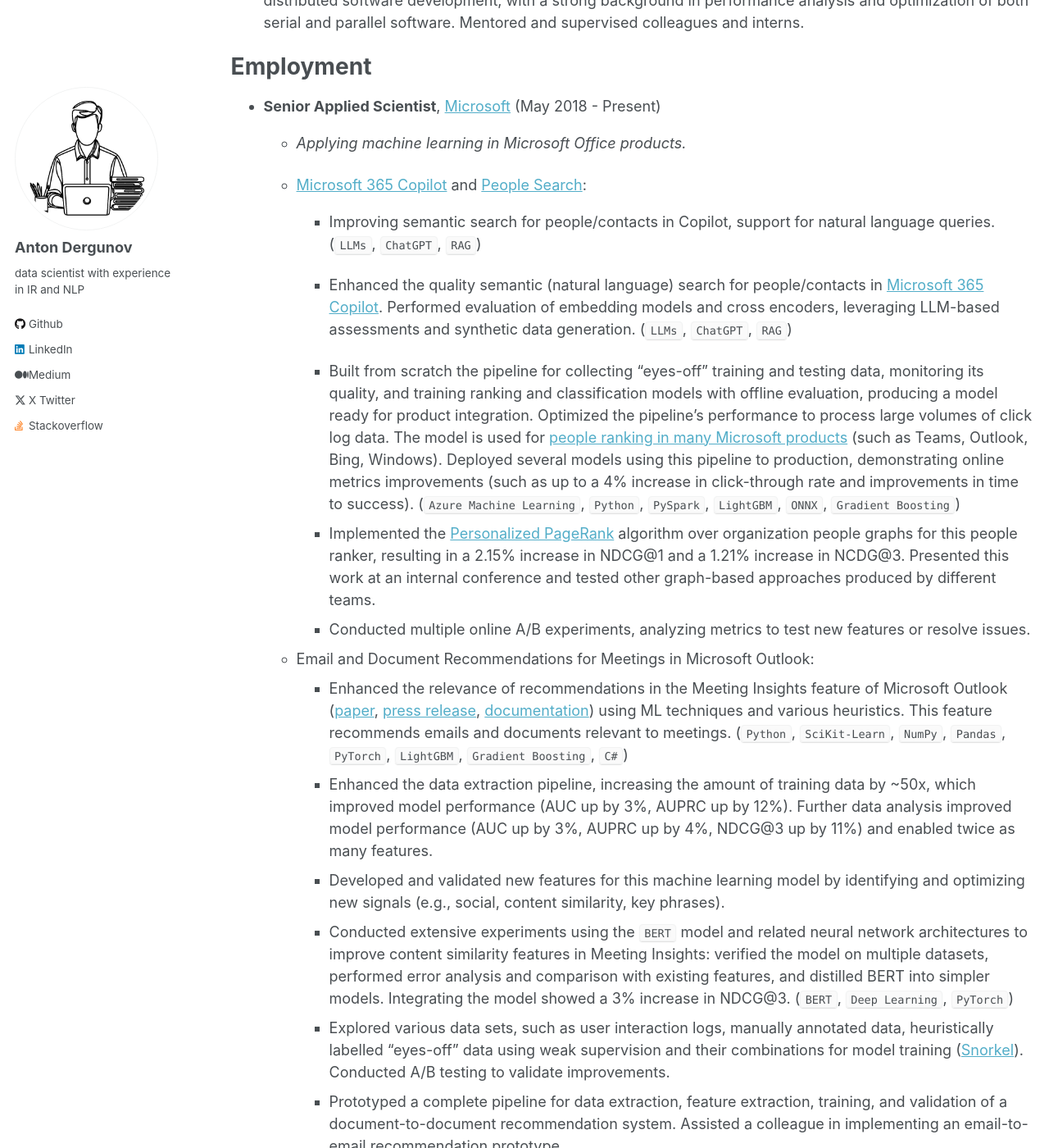
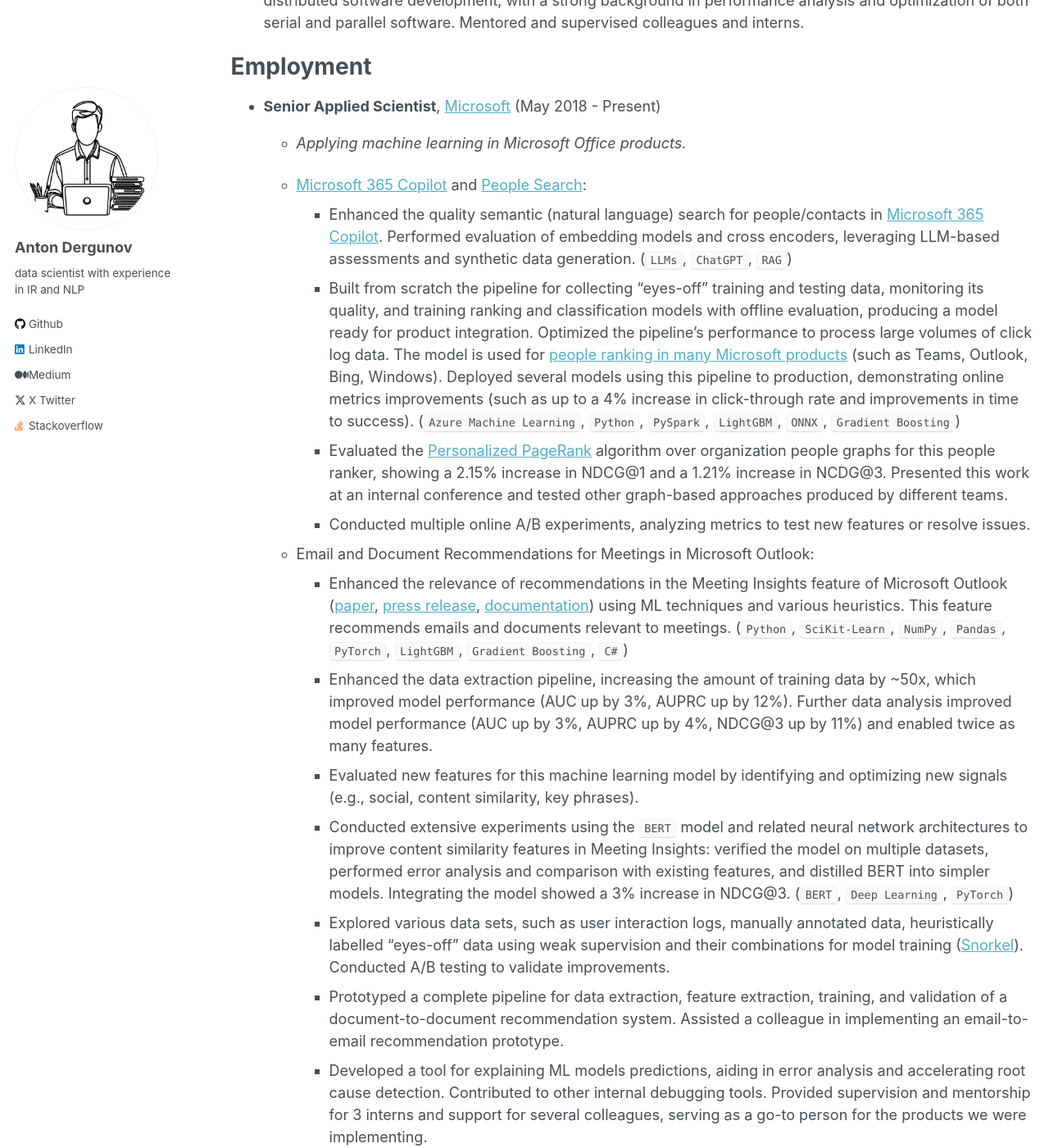
Before and after one commit to anton-dergunov/anton-dergunov.github.io, a Jekyll site: the page built from _pages/cv.md, in a window 1280 px wide and 1400 px high, scrolled down 632 px. Shown: the whole window at 82% size. Built offline with Jekyll 4.4.1, drawn with Linux system fonts in a browser that asks for light colours.

Commit message:
Clarified the CV.

```diff
--- a/_pages/cv.md
+++ b/_pages/cv.md
@@ -27,18 +27,15 @@
   - *Applying machine learning in Microsoft Office products.*
 
   - [Microsoft 365 Copilot](https://www.microsoft.com/en-gb/microsoft-copilot/organizations) and [People Search](https://learn.microsoft.com/en-us/graph/search-concept-person):
-    - Improving semantic search for people/contacts in Copilot, support for natural language queries. (`LLMs`, `ChatGPT`, `RAG`)
-
     - Enhanced the quality semantic (natural language) search for people/contacts in [Microsoft 365 Copilot](https://www.microsoft.com/en-us/microsoft-365/copilot). Performed evaluation of embedding models and cross encoders, leveraging LLM-based assessments and synthetic data generation. (`LLMs`, `ChatGPT`, `RAG`)
-
     - Built from scratch the pipeline for collecting "eyes-off" training and testing data, monitoring its quality, and training ranking and classification models with offline evaluation, producing a model ready for product integration. Optimized the pipeline's performance to process large volumes of click log data. The model is used for [people ranking in many Microsoft products](https://www.youtube.com/watch?v=a6HO4ekmmjU) (such as Teams, Outlook, Bing, Windows). Deployed several models using this pipeline to production, demonstrating online metrics improvements (such as up to a 4% increase in click-through rate and improvements in time to success). (`Azure Machine Learning`, `Python`, `PySpark`, `LightGBM`, `ONNX`, `Gradient Boosting`)
-    - Implemented the [Personalized PageRank](https://www.cs.cornell.edu/~bindel/blurbs/edgeppr.html) algorithm over organization people graphs for this people ranker, resulting in a 2.15% increase in NDCG@1 and a 1.21% increase in NCDG@3. Presented this work at an internal conference and tested other graph-based approaches produced by different teams.
+    - Evaluated the [Personalized PageRank](https://www.cs.cornell.edu/~bindel/blurbs/edgeppr.html) algorithm over organization people graphs for this people ranker, showing a 2.15% increase in NDCG@1 and a 1.21% increase in NCDG@3. Presented this work at an internal conference and tested other graph-based approaches produced by different teams.
     - Conducted multiple online A/B experiments, analyzing metrics to test new features or resolve issues.
 
   - Email and Document Recommendations for Meetings in Microsoft Outlook:
     - Enhanced the relevance of recommendations in the Meeting Insights feature of Microsoft Outlook ([paper](https://www.microsoft.com/en-us/research/publication/calendar-aware-proactive-email-recommendation/), [press release](https://www.microsoft.com/en-us/research/blog/the-story-of-an-office-ai-feature-how-ai-can-promote-efficient-meeting-preparation/), [documentation](https://support.microsoft.com/en-gb/office/use-intelligent-technology-in-outlook-on-the-web-and-outlook-com-24b30683-8340-4b69-b8ac-4193ec528a70)) using ML techniques and various heuristics. This feature recommends emails and documents relevant to meetings. (`Python`, `SciKit-Learn`, `NumPy`, `Pandas`, `PyTorch`, `LightGBM`, `Gradient Boosting`, `C#`)
     - Enhanced the data extraction pipeline, increasing the amount of training data by ~50x, which improved model performance (AUC up by 3%, AUPRC up by 12%). Further data analysis improved model performance (AUC up by 3%, AUPRC up by 4%, NDCG@3 up by 11%) and enabled twice as many features.
-    - Developed and validated new features for this machine learning model by identifying and optimizing new signals (e.g., social, content similarity, key phrases).
+    - Evaluated new features for this machine learning model by identifying and optimizing new signals (e.g., social, content similarity, key phrases).
     - Conducted extensive experiments using the `BERT` model and related neural network architectures to improve content similarity features in Meeting Insights: verified the model on multiple datasets, performed error analysis and comparison with existing features, and distilled BERT into simpler models. Integrating the model showed a 3% increase in NDCG@3. (`BERT`, `Deep Learning`, `PyTorch`)
     - Explored various data sets, such as user interaction logs, manually annotated data, heuristically labelled "eyes-off" data using weak supervision and their combinations for model training ([Snorkel](https://snorkel.ai/)). Conducted A/B testing to validate improvements.
     - Prototyped a complete pipeline for data extraction, feature extraction, training, and validation of a document-to-document recommendation system. Assisted a colleague in implementing an email-to-email recommendation prototype.
```
Also changed, not shown: 2 other files.
